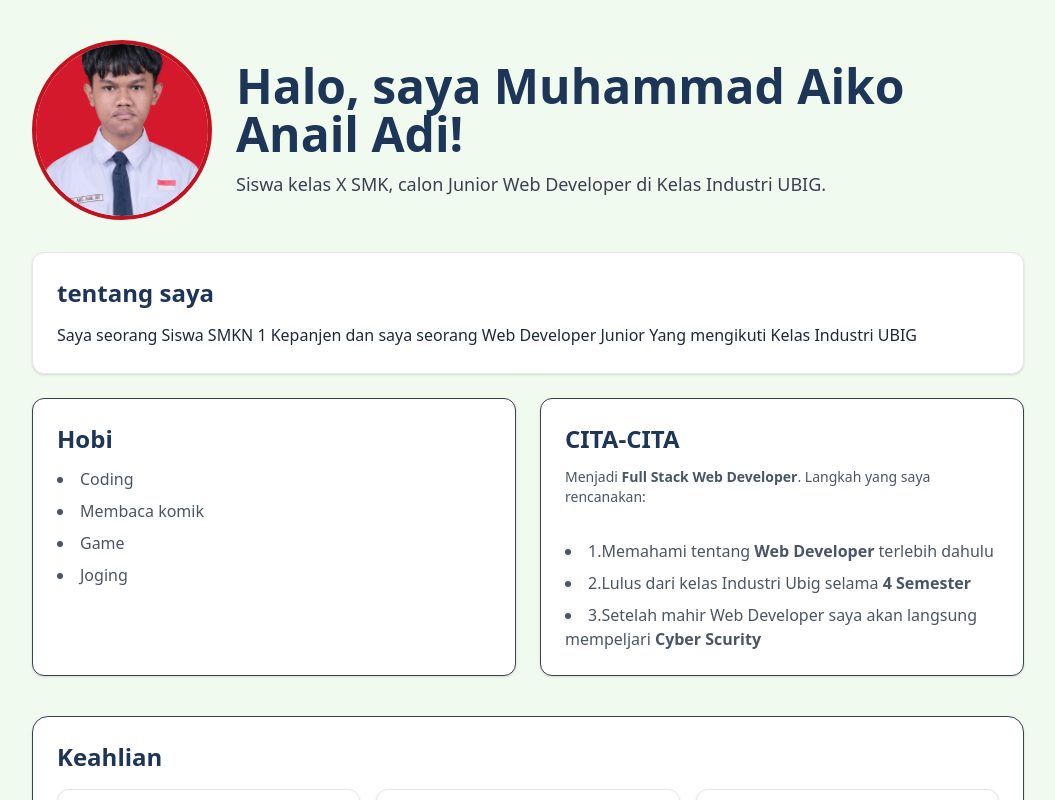
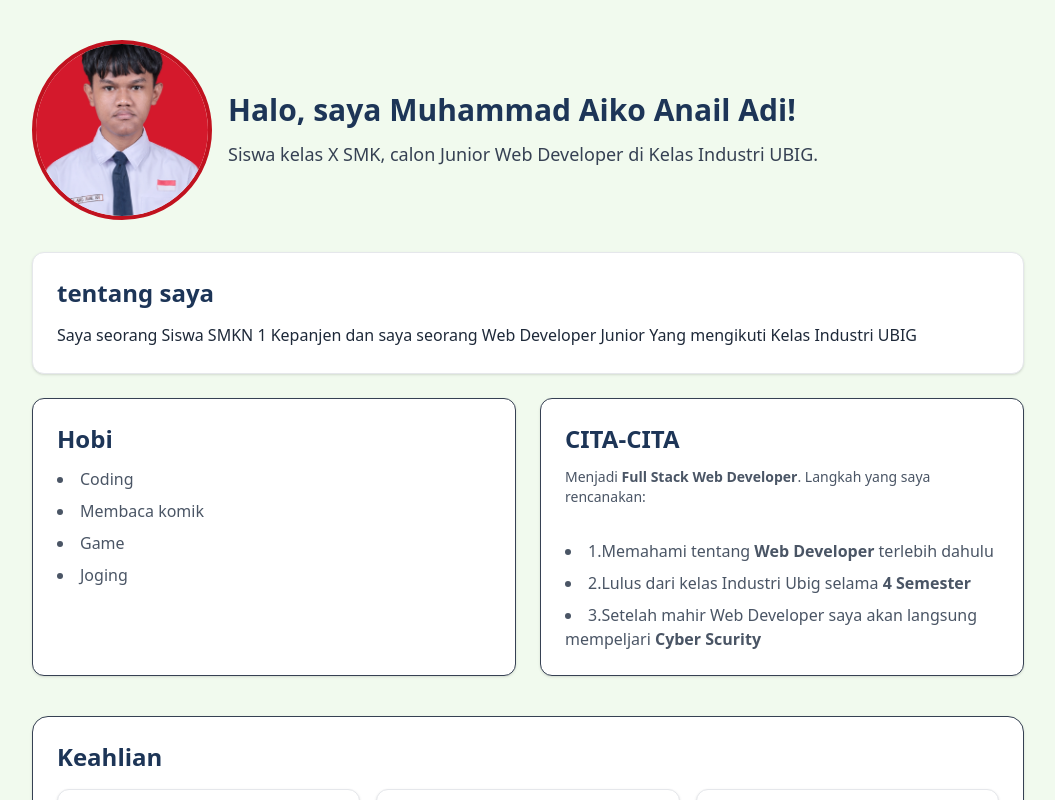
Before and after one commit to aikorplkanesa-creator/Next.JS, a Next.js app: page / in a window 1280 px wide. Shown: the top 800 px of the page, without its empty margins (112-1167 px from the left). Built offline with nearby package versions, Linux system fonts and the light colour scheme.

Commit message:
pindahkan isi beranda portofolio ke next.js

```diff
--- a/src/components/Hero.jsx
+++ b/src/components/Hero.jsx
@@ -2,7 +2,7 @@ import Image from "next/image";
 
 export default function Hero({ nama, tagline }) {
   return (
-    <section className="flex flex-col items-center gap-6 text-center md:flex-row md:text-left">
+    <section className="flex flex-col items-center gap-4 text-center md:flex-row md:text-left">
       <Image
         src="/foto-profil.png"
         alt={`Foto profil ${nama}`}
@@ -12,12 +12,14 @@ export default function Hero({ nama, tagline }) {
         className="aspect-square shrink-0 rounded-full border-4 border-aksen object-cover"
       />
 
-      <div className="min-w-0">
-        <h1 className="text-3xl font-bold text-utama md:text-5xl">
+      <div className="w-full">
+        <h1 className="text-3xl font-bold text-utama">
           Halo, saya {nama}!
         </h1>
 
-        <p className="mt-3 text-lg text-gray-700">{tagline}</p>
+        <p className="mt-3 text-lg text-gray-700">
+          {tagline}
+        </p>
       </div>
     </section>
   );
```
